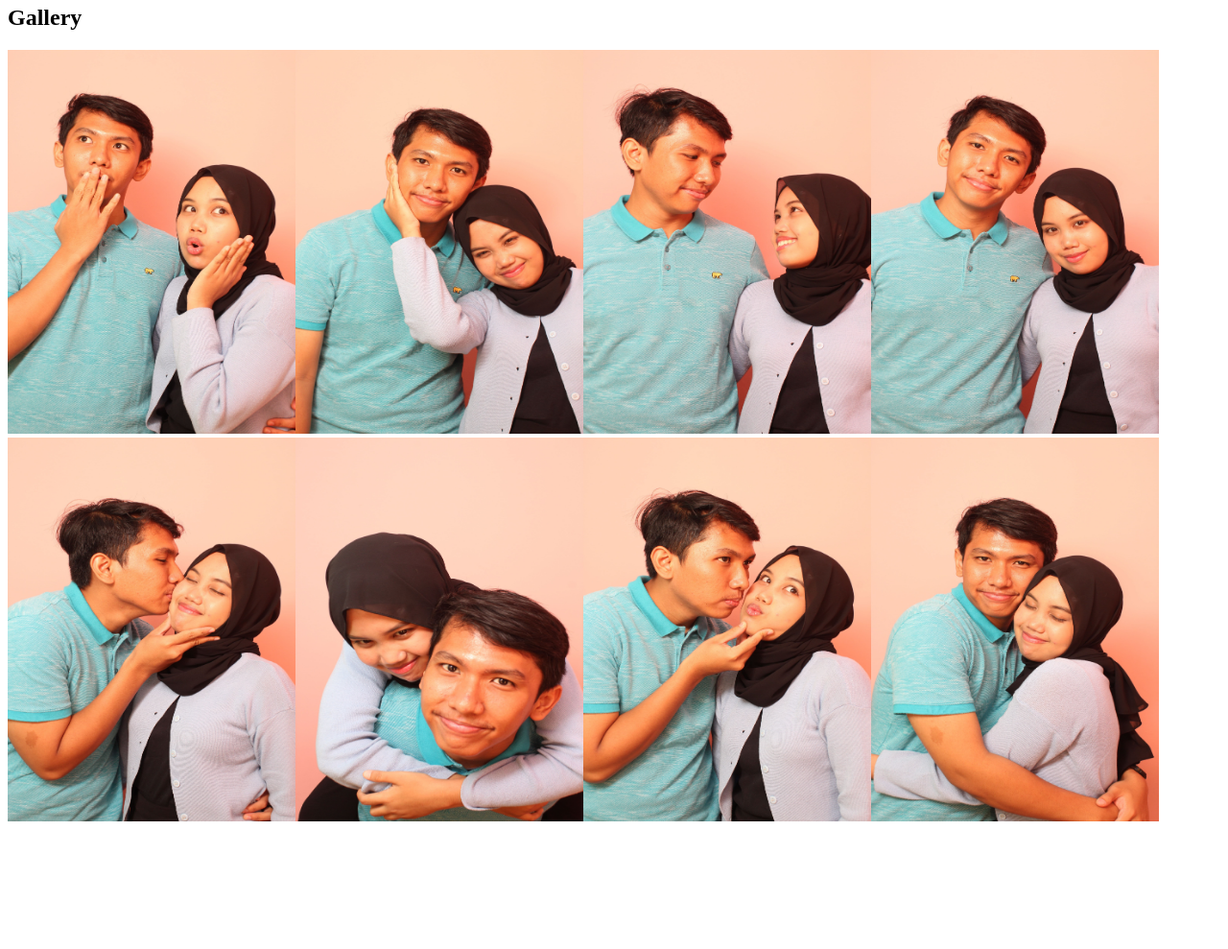
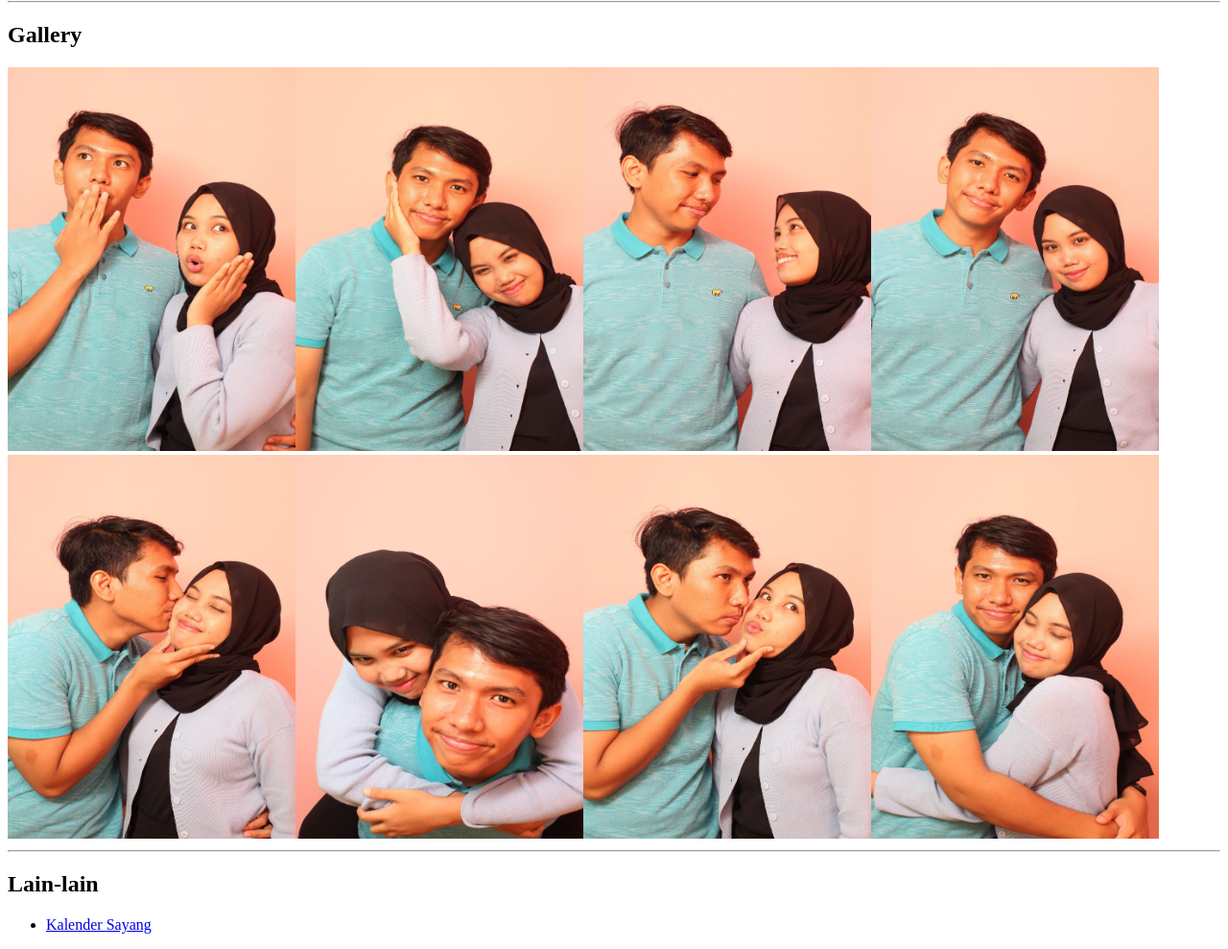
Before and after one commit to mrafizaidanm/mrafizaidanm.github.io, a plain HTML site: page index.html in a window 1280 px wide. Shown: the part 1696-2685 px from the top of the page at 96% size. Before the commit the page ends 2564 px from the top, so only its background shows below. Drawn offline with Linux system fonts and the light colour scheme.

Commit message:
Update index.html

```diff
--- a/index.html
+++ b/index.html
@@ -14,6 +14,7 @@
       <li><a href="#biodata">Biodata</a></li>
       <li><a href="#edukasi">Edukasi</a></li>
       <li><a href="#gallery">Gallery</a></li>
+      <li><a href="#lainlain">Lain-lain</a></li>
     </ul>
     <hr>
     <h2 id="biodata">Biodata</h2>
@@ -46,5 +47,10 @@
     <h2 id="gallery">Gallery</h2>
     <img src="WhatsApp Image 2023-11-15 at 17.15.48_560dc428.jpg" alt="WhatsApp Image 2023-11-15 at 17.15.48_560dc428.jpg" style="width:300px;height:400px"><img src="WhatsApp Image 2023-11-15 at 17.15.48_99b62fec.jpg" alt="WhatsApp Image 2023-11-15 at 17.15.48_99b62fec.jpg" style="width:300px;height:400px"><img src="WhatsApp Image 2023-11-15 at 17.15.49_02152ff4.jpg" alt="WhatsApp Image 2023-11-15 at 17.15.49_02152ff4.jpg" style="width:300px;height:400px"><img src="WhatsApp Image 2023-11-15 at 17.15.49_5df3d875.jpg" alt="WhatsApp Image 2023-11-15 at 17.15.49_5df3d875.jpg" style="width:300px;height:400px"><br>
     <img src="WhatsApp Image 2023-11-15 at 17.16.27_ab0520b4.jpg" alt="WhatsApp Image 2023-11-15 at 17.16.27_ab0520b4.jpg" style="width:300px;height:400px"><img src="WhatsApp Image 2023-11-15 at 17.17.42_c6fc2b70.jpg" alt="WhatsApp Image 2023-11-15 at 17.17.42_c6fc2b70.jpg" style="width:300px;height:400px"><img src="WhatsApp Image 2023-11-15 at 17.17.43_94669f9b.jpg" alt="WhatsApp Image 2023-11-15 at 17.17.43_94669f9b.jpg" style="width:300px;height:400px"><img src="WhatsApp Image 2023-11-15 at 17.18.13_1fa8c562.jpg" alt="WhatsApp Image 2023-11-15 at 17.18.13_1fa8c562.jpg" style="width:300px;height:400px"><br>
+    <hr>
+    <h2 id="lainlain">Lain-lain</h2>
+    <ul>
+      <li><a href="kalendersayang.html">Kalender Sayang</a></li>
+    </ul>
   </body>
 </html>
```
